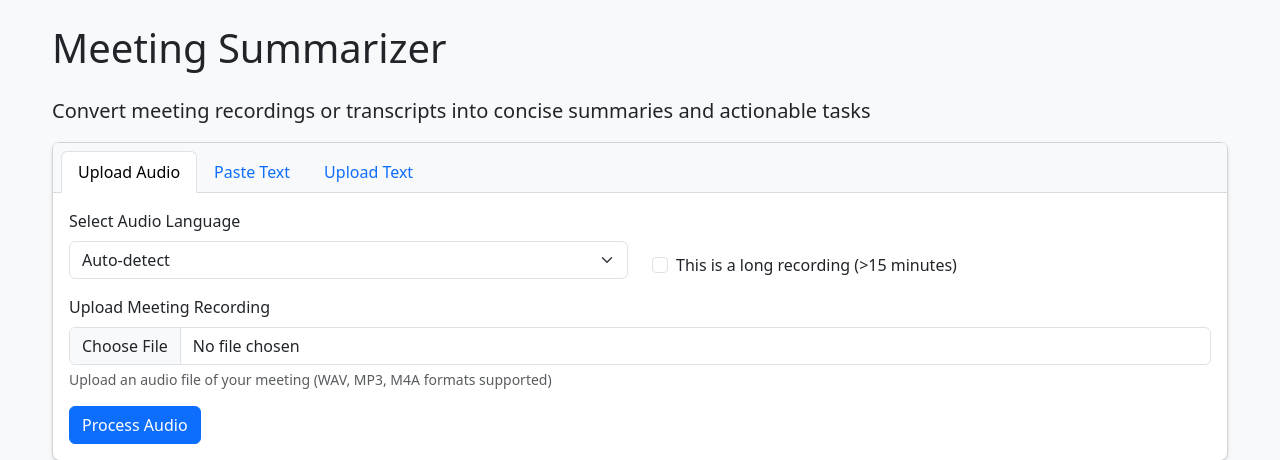
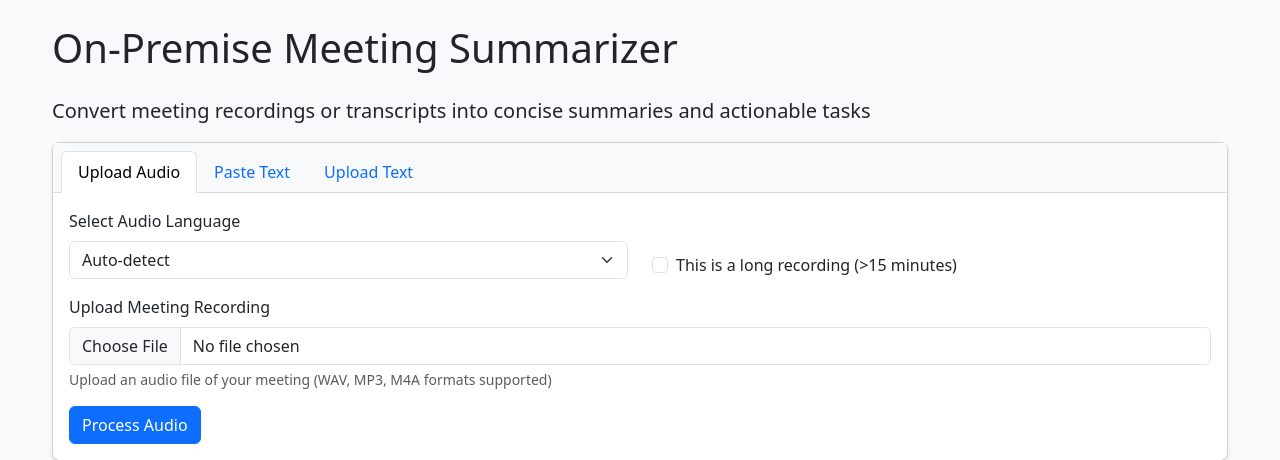
Before and after one commit to arhammxo/MeetingSummarizer, a FastAPI app: page / in a window 1280 px wide. Shown: the top 460 px of the page. Run offline with FastAPI, Linux system fonts and the light colour scheme; parts of the project's set-up code (start-up, migrations or seed data) failed here and were passed over.

Commit message:
updated name issues

```diff
--- a/templates/index.html
+++ b/templates/index.html
@@ -3,7 +3,7 @@
 <head>
     <meta charset="UTF-8">
     <meta name="viewport" content="width=device-width, initial-scale=1.0">
-    <title>Meeting Summarizer</title>
+    <title>On-Premise Meeting Summarizer</title>
     <link href="https://cdn.jsdelivr.net/npm/bootstrap@5.3.0/dist/css/bootstrap.min.css" rel="stylesheet">
     <link rel="stylesheet" href="/static/css/main.css">
 </head>
@@ -11,7 +11,7 @@
     <div class="container mt-4">
         <div class="row">
             <div class="col-12">
-                <h1 class="mb-4">Meeting Summarizer</h1>
+                <h1 class="mb-4">On-Premise Meeting Summarizer</h1>
                 <p class="lead">Convert meeting recordings or transcripts into concise summaries and actionable tasks</p>
             </div>
         </div>
```
